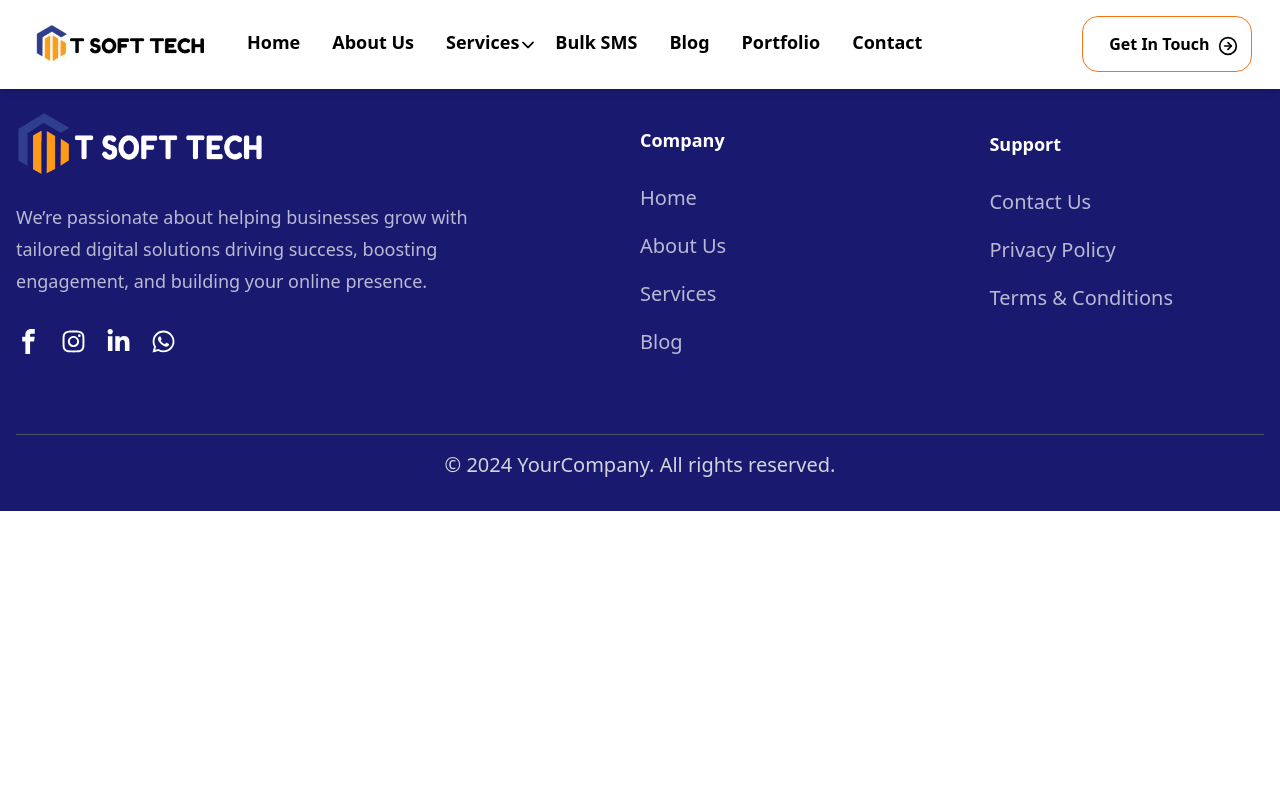
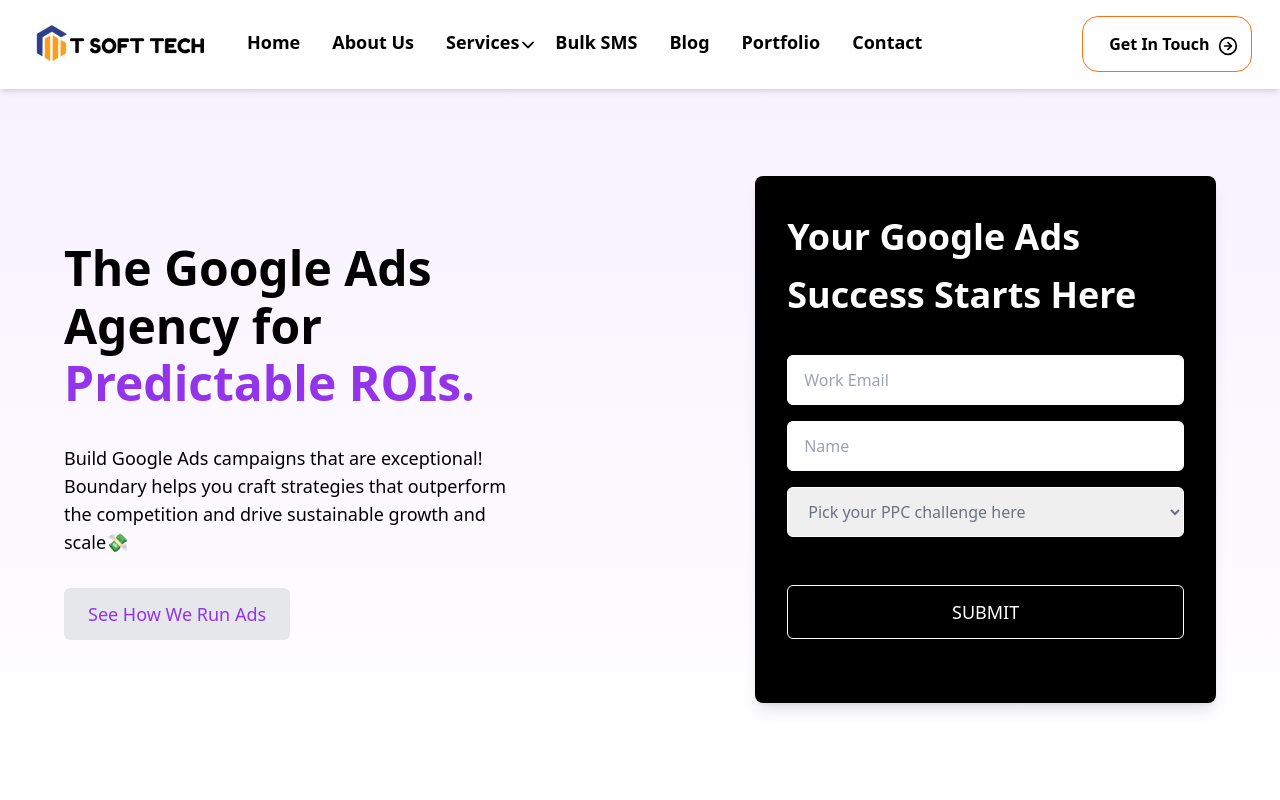
Before and after one commit to Vibudh08/BTJ-ALPHA-TECHNOLOGY-PVT-LTD, a React (Vite) app: page /google-ads in a window 1280 px wide. Shown: the top 800 px of the page. Built offline with nearby package versions, Linux system fonts and the light colour scheme.

Commit message:
google ads start - agency section

```diff
--- a/src/App.jsx
+++ b/src/App.jsx
@@ -7,6 +7,7 @@ import Contact from "./pages/Contact";
 import Footer from "./components/Footer";
 import Services from "./pages/Services";
 import MetaAds from "./pages/services_pages/MetaAds";
+import GoogleAds from "./pages/services_pages/GoogleAds";
 
 function App() {
   return (
@@ -19,6 +20,7 @@ function App() {
           <Route path="contact" element={<Contact/>}/>
           <Route path="services" element={<Services/>}/>
           <Route path="meta-ads" element={<MetaAds/>}/>
+          <Route path="google-ads" element={<GoogleAds/>}/>
         </Routes>
         <Footer/>
       </BrowserRouter>
--- a/src/components/Header.jsx
+++ b/src/components/Header.jsx
@@ -65,9 +65,11 @@ function Header() {
                         Facebook Ads
                       </li>
                     </Link>
-                    <li className="px-4 py-4 hover:bg-gray-100 border rounded-b-[12px]">
-                      Google Ads
-                    </li>
+                    <Link to="google-ads">
+                      <li className="px-4 py-4 hover:bg-gray-100 border rounded-b-[12px]">
+                        Google Ads
+                      </li>
+                    </Link>
                   </ul>
                 </div>
 
--- /dev/null
+++ b/src/pages/services_pages/GoogleAds.jsx
@@ -0,0 +1,66 @@
+function GoogleAds() {
+  return (
+    <main className="bg-gradient-to-b from-[#f7f0ff] to-[#ffffff]">
+      {/* agency section start here */}
+
+      <section className="flex flex-col lg:flex-row justify-between items-center px-4 lg:px-16 py-12 max-w-screen-xl mx-auto pt-44 pb-28 ">
+        {/* Content Section */}
+        <div className="max-w-full  text-center lg:text-left w-[40%] max-lg:w-[90%] ">
+          <h1 className="text-5xl max-lg:text-5xl font-bold leading-[3.6rem] mb-8 text-black ">
+            The Google Ads Agency for{" "}
+            <span className="text-purple-600">Predictable ROIs.</span>
+          </h1>
+          <p className="text-lg max-lg:text-lg mt-4 mb-8  lg:max-w-none mx-auto lg:mx-0">
+            Build Google Ads campaigns that are exceptional! Boundary helps you
+            craft strategies that outperform the competition and drive
+            sustainable growth and scale💸
+          </p>
+          <button className="px-6 py-3 text-lg font-medium bg-gray-200 text-purple-600 rounded-md hover:bg-blue-500 hover:text-white transition-transform duration-300 transform hover:-translate-y-1">
+            See How We Run Ads
+          </button>
+        </div>
+
+        {/* Form Section */}
+        <div className="bg-black p-8 rounded-lg shadow-lg mt-8 lg:mt-0 max-w-full lg:max-w-[40%]">
+          <h2 className="text-white text-4xl max-lg:text-4xl font-semibold mb-8 leading-[3.6rem]">
+            Your Google Ads Success Starts Here
+          </h2>
+          <form className="flex flex-col mb-8">
+            <input
+              type="email"
+              placeholder="Work Email"
+              required
+              className="mb-4 px-4 py-3 rounded-md border border-white text-black focus:outline-none "
+            />
+            <input
+              type="text"
+              placeholder="Name"
+              required
+              className="mb-4 px-4 py-3 rounded-md border border-white text-black focus:outline-none"
+            />
+            <select
+              required
+              className="mb-4 px-4 py-3 rounded-md border border-white text-gray-500 focus:outline-none"
+            >
+              <option value="" disabled selected>
+                Pick your PPC challenge here
+              </option>
+              <option value="low-roi">Low ROI</option>
+              <option value="high-cost">High Cost per Click</option>
+              <option value="other">Other</option>
+            </select>
+            <button
+              type="submit"
+              className="bg-black text-white border border-white px-6 py-3 rounded-md font-medium text-lg hover:bg-purple-700 transition duration-300  mt-8"
+            >
+              SUBMIT
+            </button>
+          </form>
+        </div>
+      </section>
+
+      {/* agency section end here */}
+    </main>
+  );
+}
+export default GoogleAds
```
Also changed, not shown: src/pages/services_pages/MetaAds.jsx (+12 -0 lines).
